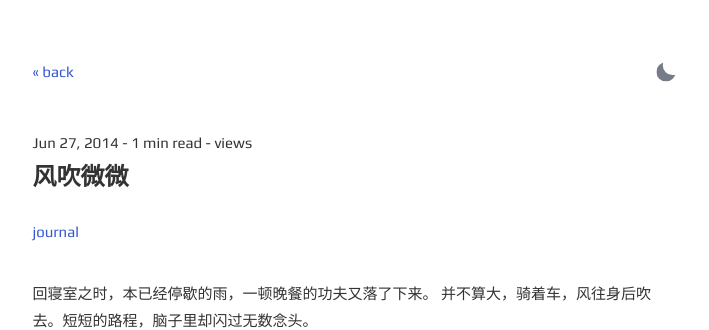
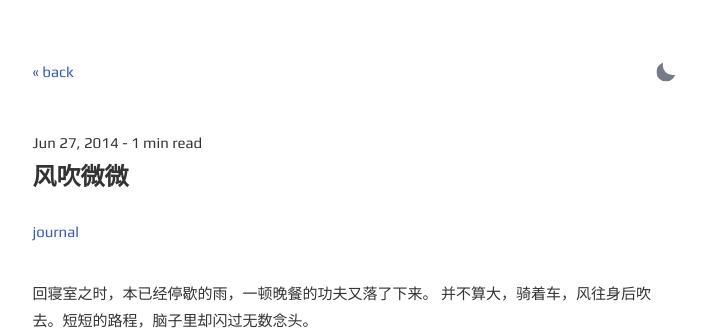
Before and after one commit to codyb1ue/codyb1ue.github.io, a Jekyll site: the page built from _posts/2014-06-27-breeze.md, in a window 1280 px wide. Shown: the top 330 px of the page, without its empty margins (285-994 px from the left). Built offline with Jekyll 4.4.1, drawn with Linux system fonts in a browser that asks for light colours; comment, search, counter and statistics services are not loaded.

Commit message:
Update post.html

```diff
--- a/_layouts/post.html
+++ b/_layouts/post.html
@@ -12,9 +12,8 @@ layout: default
   </div>
   {% assign minute=content | number_of_words | divided_by: 265 | plus: 1 %}
   <time datetime="{{ page.date | date_to_xmlschema }}">{{ page.date | date: "%b %-d, %Y" }} -
-    {% if page.minute %} {{ page.minute }} {% else %} {{ minute }} {% endif %}min read - <span id="qiushaocloud_sitecounter_value_site_page_pv"></span> views</time>
+    {% if page.minute %} {{ page.minute }} {% else %} {{ minute }} {% endif %}min read</time>
 
-<script async src="//githubcdn.qiushaocloud.top/gh/qiushaocloud/site-counter@master/dist/qiushaocloud_site_counter.min.js"></script>
 
   <h1 class="title">{{ page.title }}</h1>
   <span class="meta">
```
